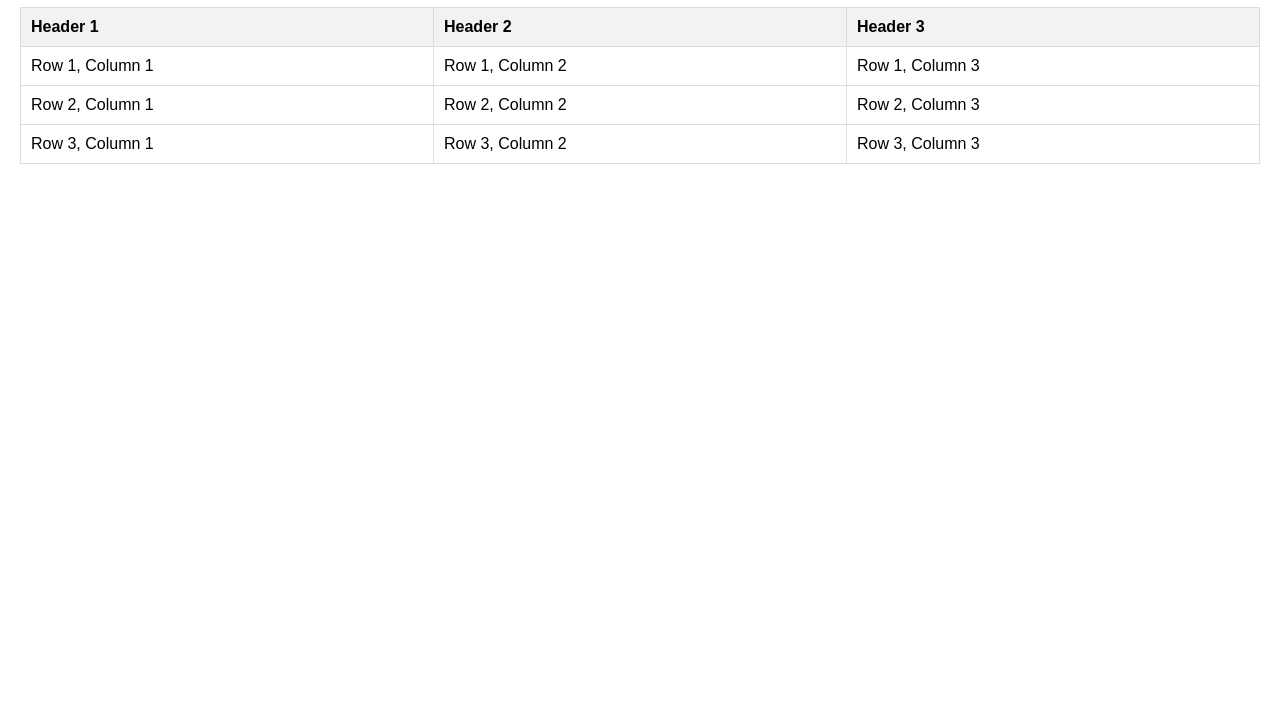
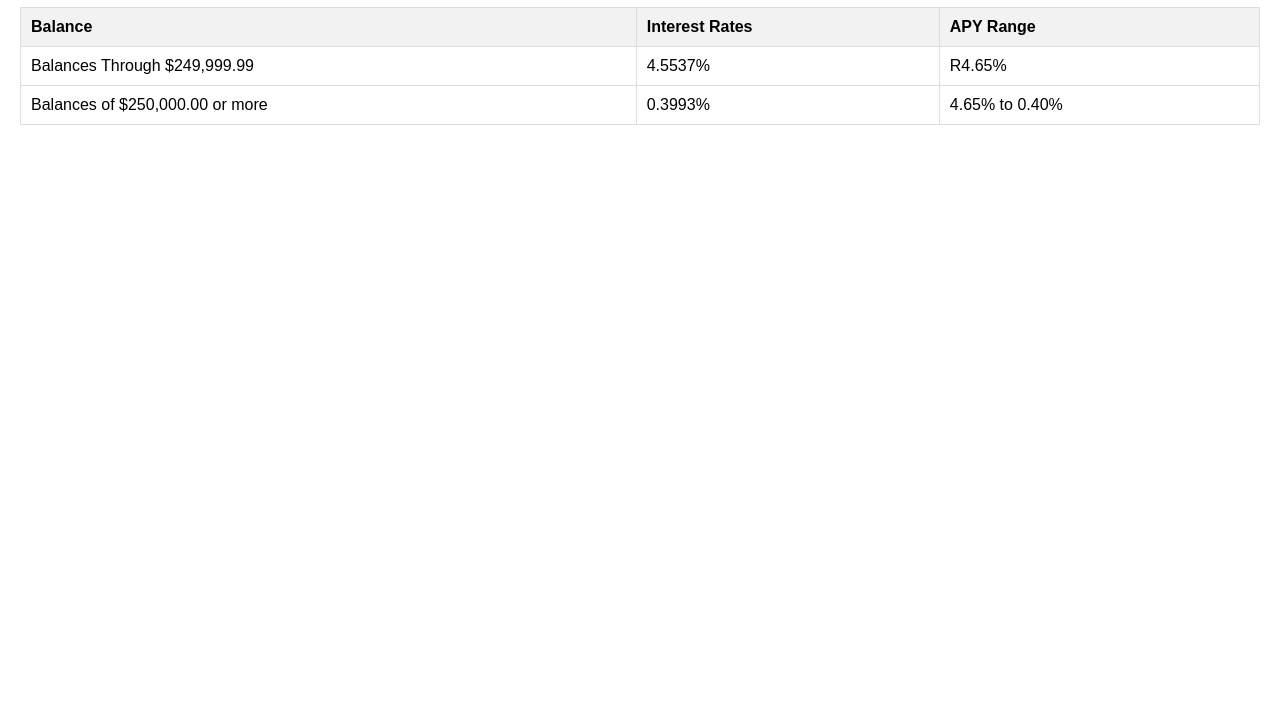
Before and after one commit to jp-PFL/testtable, a plain HTML site: page index.html in a window 1280 px wide. Shown: the part 73-800 px from the top of the page. Drawn offline with Linux system fonts and the light colour scheme.

Commit message:
Update index.html

```diff
--- a/index.html
+++ b/index.html
@@ -25,31 +25,26 @@
 </head>
 <body>
 
-<h1>My Simple Table</h1>
+<h1>Rates</h1>
 
 <table>
     <thead>
         <tr>
-            <th>Header 1</th>
-            <th>Header 2</th>
-            <th>Header 3</th>
+            <th>Balance</th>
+            <th>Interest Rates</th>
+            <th>APY Range</th>
         </tr>
     </thead>
     <tbody>
         <tr>
-            <td>Row 1, Column 1</td>
-            <td>Row 1, Column 2</td>
-            <td>Row 1, Column 3</td>
+            <td>Balances Through $249,999.99</td>
+            <td>4.5537%</td>
+            <td>R4.65%</td>
         </tr>
         <tr>
-            <td>Row 2, Column 1</td>
-            <td>Row 2, Column 2</td>
-            <td>Row 2, Column 3</td>
-        </tr>
-        <tr>
-            <td>Row 3, Column 1</td>
-            <td>Row 3, Column 2</td>
-            <td>Row 3, Column 3</td>
+            <td>Balances of $250,000.00 or more</td>
+            <td>0.3993%</td>
+            <td>4.65% to 0.40%</td>
         </tr>
     </tbody>
 </table>
```
